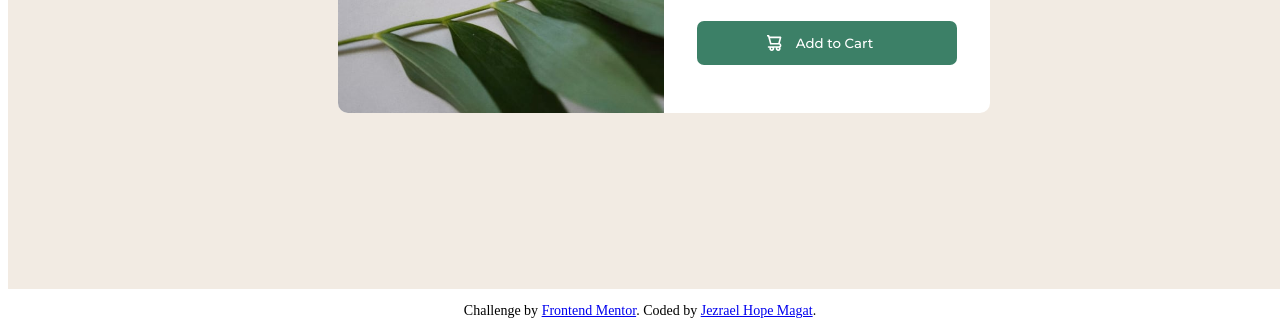
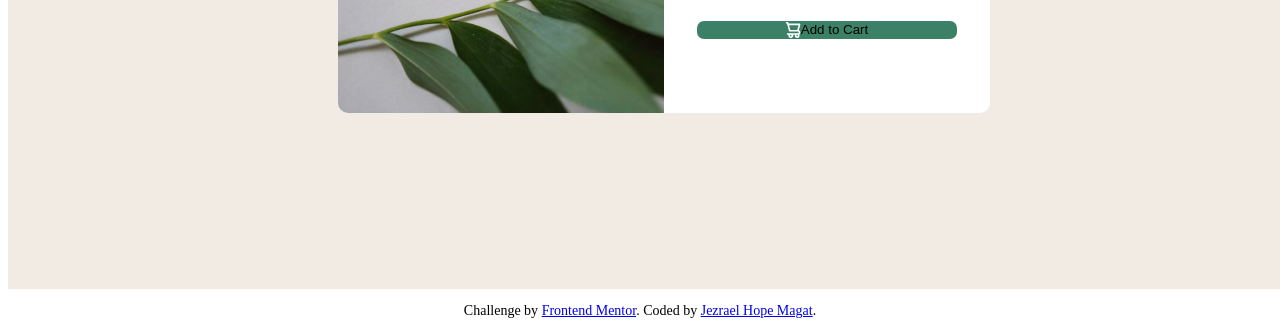
Before and after one commit to jezraelhope/product-preview-card-component-main, a plain HTML site: page index.html in a window 1280 px wide. Shown: the part 567-900 px from the top of the page. Drawn offline with Linux system fonts and the light colour scheme.

Commit message:
removed p tag
I learned that p tag can't be a child of a button tag

```diff
--- a/index.html
+++ b/index.html
@@ -22,7 +22,7 @@
         <h2>$149.99 <span>$169.99</span></h2>
         <button>
           <img src="./images/icon-cart.svg" alt="shopping cart icon">
-          <p>Add to Cart</p>
+          Add to Cart
         </button>
       </div>
     </div>
```
